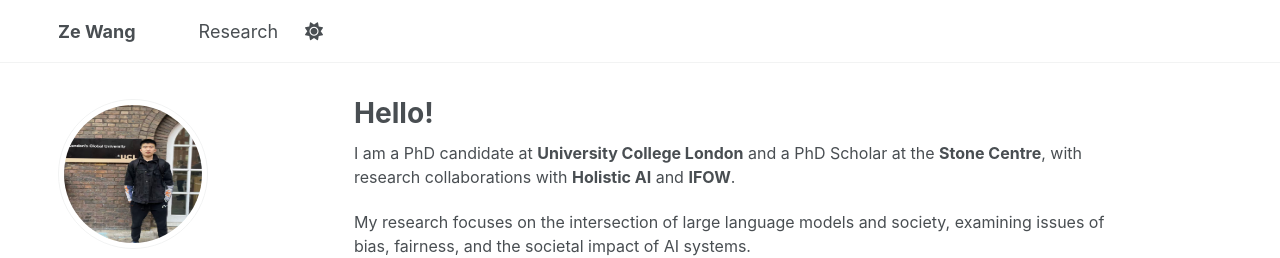
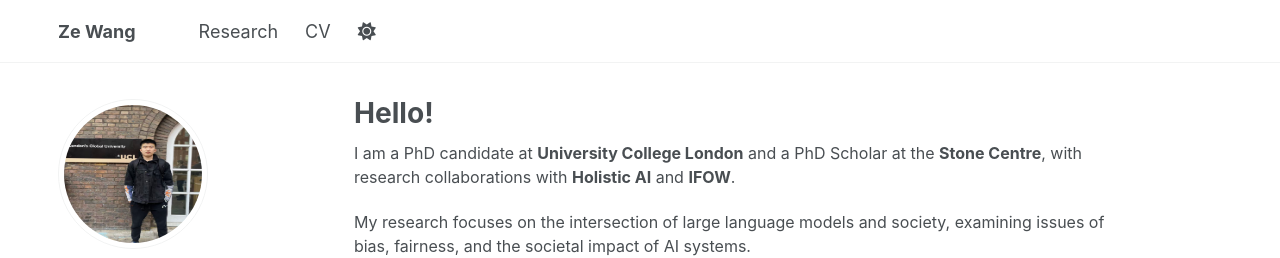
Before and after one commit to ZeWang-29/zewang.uk, a Jekyll site: the page built from _pages/about.md, in a window 1280 px wide. Shown: the top 258 px of the page. Built offline with Jekyll 4.4.1, drawn with Linux system fonts in a browser that asks for light colours; some web fonts are replaced; a script that is not in the unit is left out.

```diff
--- a/_data/navigation.yml
+++ b/_data/navigation.yml
@@ -23,8 +23,8 @@ main:
   # - title: "Blog Posts"
   #  url: /year-archive/
 
-  # - title: "CV"
-  #   url: https://drive.google.com/your-cv-link
+  - title: "CV"
+    url: /cv/
 
   # - title: "CV"
   #   url: /cv-json/
```
